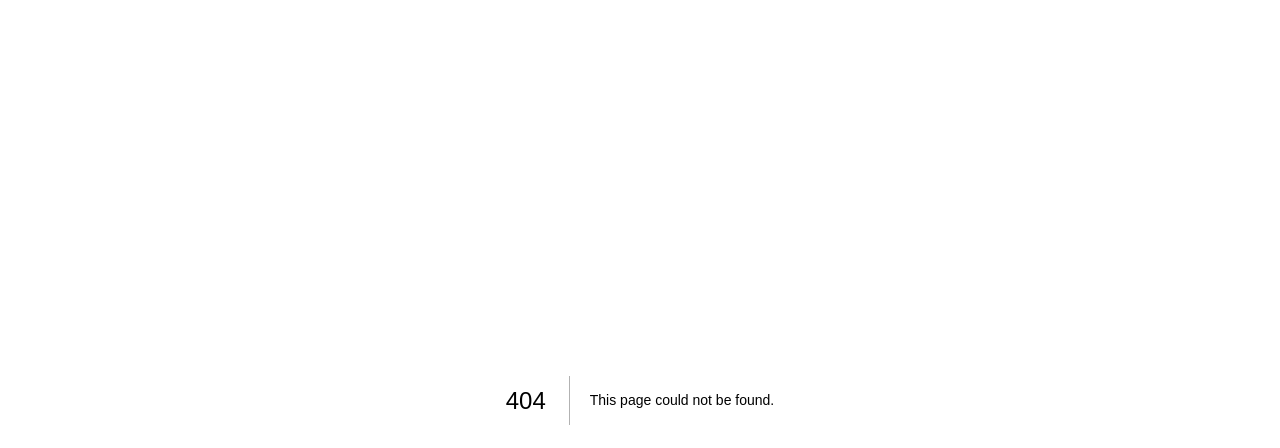
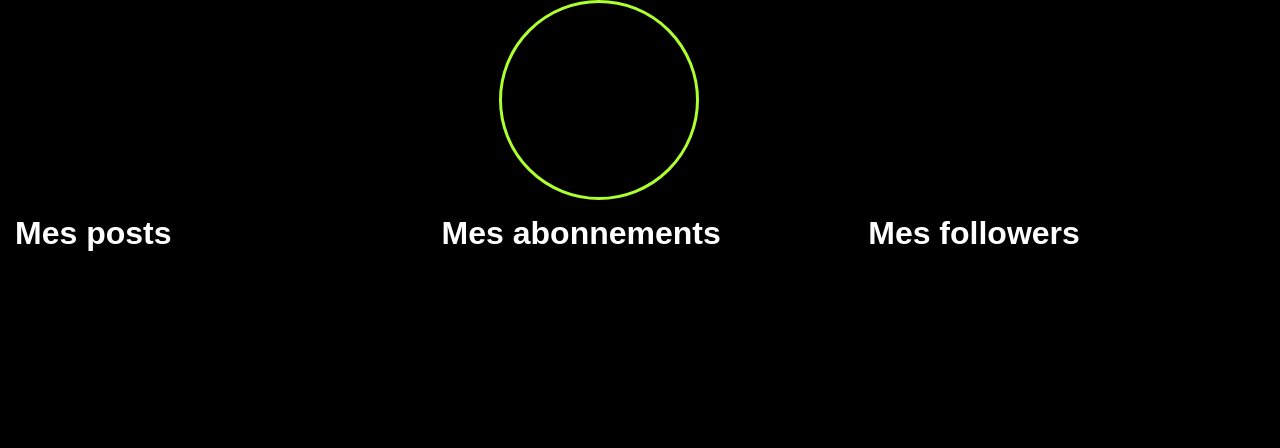
Before and after one commit to uvsq22400326/twist, a Next.js app in the folder twist/: page /profile in a window 1280 px wide. Before the commit this address had no page. Shown: the top 448 px of the page. Built offline with nearby package versions, Linux system fonts and the light colour scheme.

Commit message:
Ajout de la page de profil

```diff
--- a/twist/app/home/page.tsx
+++ b/twist/app/home/page.tsx
@@ -51,7 +51,7 @@ export default function HomePage() {
           <br></br>
           <a href="#" className="sidebar-item">Notifications</a>
           <br></br>
-          <a href="#" className="sidebar-item">Profil</a>
+          <a href="/profil" className="sidebar-item">Profil</a>
           <br></br>
         </nav>
       </aside>
--- /dev/null
+++ b/twist/app/profile/page.tsx
@@ -0,0 +1,30 @@
+import './profil.css'
+import '../grid.css'
+import { env } from 'node:process';
+
+export default function Profile() {
+
+    /* On prend la ref de l'image de profil de
+     * l'utilisateur dans la base.
+     * On charge l'image correspondante */
+
+    const img_reference = 'favicon.ico';
+    return <div>
+            <div id='profile_img_box' style={{
+                backgroundImage : 'url(' + img_reference + ')'}}>
+            </div>
+            <div className='row'>
+                <div id='mes_posts_container' className='col-4'>
+                    <h1>Mes posts</h1>
+                </div>
+                <div id='mes_abonnements' className='col-4'>
+                    <h1>Mes abonnements</h1>
+                </div>
+                <div id='mes_followers' className='col-4'>
+                    <h1>Mes followers</h1>
+                </div>
+            </div>
+
+
+    </div>
+}
--- /dev/null
+++ b/twist/app/profile/profil.css
@@ -0,0 +1,15 @@
+#profile_img_box {
+    border-radius: 90%;
+    border-style: solid;
+    border-color: greenyellow;
+    position: relative;
+    left: 25%;
+    width: 200px;
+    height: 200px;
+}
+
+@media only screen and (min-width: 768px) {
+    #profile_img_box {
+        left: 39%;
+    }
+}
```
